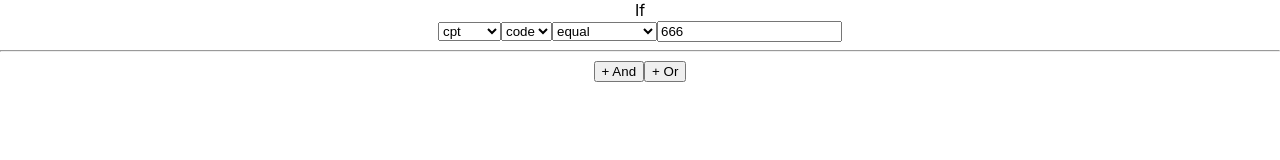
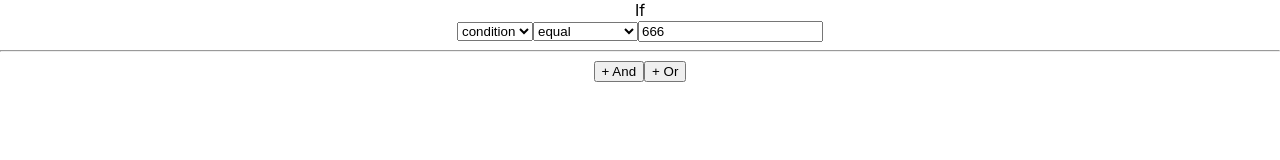
Before and after one commit to hamed-farag/RuleBuilder, a React (Create React App) app: page / in a window 1280 px wide. Shown: the top 160 px of the page. Built offline with nearby package versions, Linux system fonts and the light colour scheme.

Commit message:
Update data.js

```diff
--- a/src/data.js
+++ b/src/data.js
@@ -27,17 +27,29 @@ const workflow = {
 const constants = {
   entity: {
     values: [
-      { key: "cpt", value: "cpt" },
+      { key: "condition", value: "condition" },
+      { key: "plan", value: "plan" },
       { key: "patient", value: "patient" },
+      { key: "provider", value: "provider" },
     ],
   },
   properties: [
     {
-      entity: "cpt",
+      entity: "condition",
       type: "select",
       values: [
-        { key: "code", value: "code" },
-        { key: "cost", value: "cost" },
+        { key: "primary", value: "primary" },
+        { key: "secondary", value: "secondary" },
+      ],
+    },
+    {
+      entity: "plan",
+      type: "select",
+      values: [
+        { key: "procedures", value: "procedures" },
+        { key: "labs", value: "labs" },
+        { key: "radiology", value: "radiology" },
+        { key: "drugs", value: "drugs" },
       ],
     },
     {
@@ -48,6 +60,13 @@ const constants = {
         { key: "age", value: "age" },
       ],
     },
+    {
+      entity: "provider",
+      type: "select",
+      values: [
+        { key: "speciality", value: "speciality" },
+      ],
+    }
   ],
   operator: {
     type: "select",
@@ -66,6 +85,14 @@ const constants = {
         { key: "female", value: "female" },
       ],
     },
+    {
+      property: "speciality",
+      type: "select",
+      values: [
+        { key: "ENT", value: "ENT" },
+        { key: "Oby", value: "Oby" },
+      ],
+    },
     { property: "age", type: "text", value: "" },
   ],
 };
```
